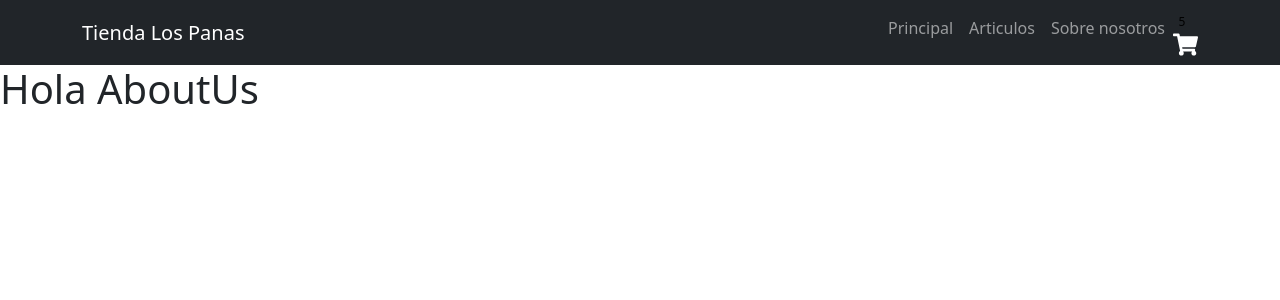
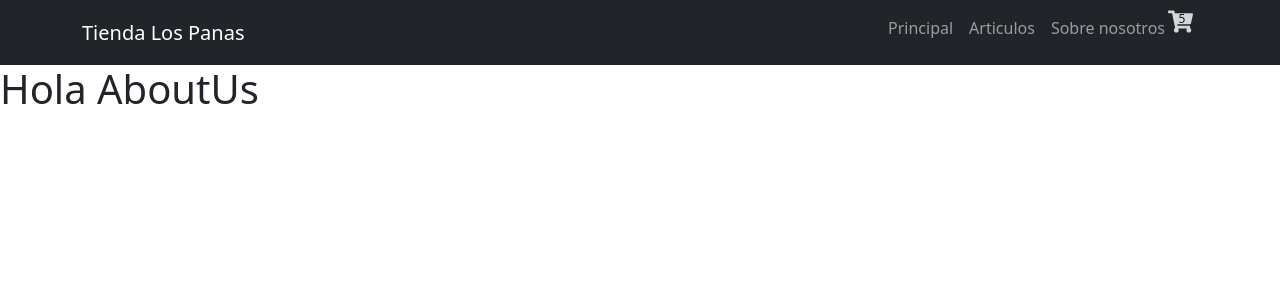
Before and after one commit to Alejandro951206/proyecto-e-commerce, a React (Create React App) app: page /pages/AboutUs in a window 1280 px wide. Shown: the top 300 px of the page. Built offline with nearby package versions, Linux system fonts and the light colour scheme.

Commit message:
Cambios 1ra pre-entrega

```diff
--- a/src/components/shared/ArticlesMain.jsx
+++ b/src/components/shared/ArticlesMain.jsx
@@ -1,19 +1,19 @@
 import React from 'react';
 import Card from 'react-bootstrap/Card';
-import data from './data';
+import data from './data.js';
 
 function ArticlesMain(){
 
 
-
+//ItemlistContainer
 const listItems = data.map(productS =>
 
-    <Card style={{ width: '18rem' }} key={data.id}>
-      <Card.Img variant="top" src={data.IMG} />
-      <Card.Body>
-        <Card.Title >{data.ProductName}</Card.Title>
+    <Card style={{ width: '18rem' }}>
+      <Card.Img variant="top" src={productS.IMG} />
+      <Card.Body key={productS.id}>
+        <Card.Title >{productS.ProductName}</Card.Title>
         <Card.Text>
-          {data.stockPrice} <br/> {data.timeElapsed}
+          {productS.stockPrice} <br/> {productS.timeElapsed}
         </Card.Text>
       </Card.Body>
     </Card>
@@ -22,7 +22,7 @@ const listItems = data.map(productS =>
 
 );
 
-return(<div>{listItems} </div>);
+return(<div>{listItems}</div>);
 
 }
 
--- a/src/components/shared/CarouselMain.jsx
+++ b/src/components/shared/CarouselMain.jsx
@@ -11,7 +11,7 @@ function CarouselMain() {
       <Carousel.Item>
         <img
           class="ArticleMain1"
-          src="../src/assets/img/DulceKitKatJapones.jpg"
+          src="../../../src/assets/img/DulceKitKatJapones.jpg"
           alt="First slide"
         />
         <Carousel.Caption>
@@ -22,7 +22,7 @@ function CarouselMain() {
       <Carousel.Item>
         <img
           class="ArticleMain2"
-          src="../src/assets/img/JuicyDropAmerica.jpg"
+          src="../../../src/assets/img/JuicyDropAmerica.jpg"
           alt="Second slide"
         />
 
@@ -34,7 +34,7 @@ function CarouselMain() {
       <Carousel.Item>
         <img
           class="ArticleMain3"
-          src="../src/assets/img/PaletasDulceslargasAmerica.jpg"
+          src="../../../src/assets/img/PaletasDulceslargasAmerica.jpg"
           alt="Third slide"
         />
 
--- a/src/components/shared/data.js
+++ b/src/components/shared/data.js
@@ -3,14 +3,14 @@ const data = [
   {
     id: 0,
     ProductName: "KitKat Japanese candy varios sabores",
-    IMG: "../../../assets/img/DulceKitKatJapones.jpg",
+    IMG: "../../../../src/assets/img/DulceKitKatJapones.jpg",
     stockPrice: "4.99 USD",
     timeElapsed: "5 sec ago",
   },
   {
     id: 2,
     ProductName: "Pocky Japanese candy varios sabores",
-    IMG: "../../../assets/img/DulcePockyJapones.jpg",
+    IMG: "../../../src/assets/img/DulcePockyJapones.jpg",
     stockPrice: "3.99 USD",
     timeElapsed: "10 sec ago",
   },
--- a/src/components/shared/styles/CartWidget.css
+++ b/src/components/shared/styles/CartWidget.css
@@ -1,28 +1,40 @@
 .cart-widget {
     position: relative;
     cursor: pointer;
-    text-align: center;
-    z-index: initial;
+    color: black;
+    z-index: 1;
+    top: -15px;
+    opacity: 0.9;
+
   }
 
   .qty-display {
+    position: relative;
     display: inline-block;
     width: 18px;
     height: 18px;
     color: black;
     border-radius: 50%;
     font-size: 12px;
+    z-index: 3;
+    top: 12px;
+    opacity: 0.9;
     text-align: center;
     line-height: 17px;
     margin-right: 50%;
+
 
   }
 
   .cartStyle {
 
+    position: relative;
     font-size: 25px;
     color: white;
     display: flex;
-    z-index: inherit;
+    z-index: 2;
+    top: -8px;
+    left: -5px;
+    opacity: 0.9;
 
   }
```
